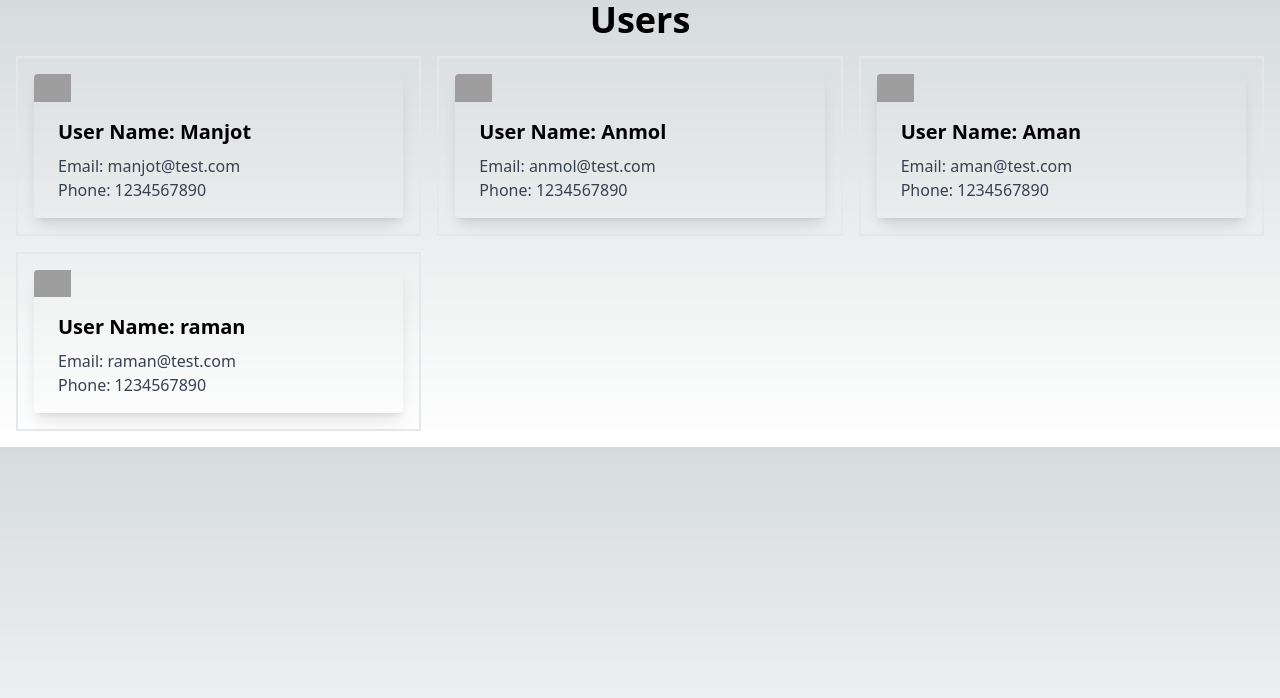
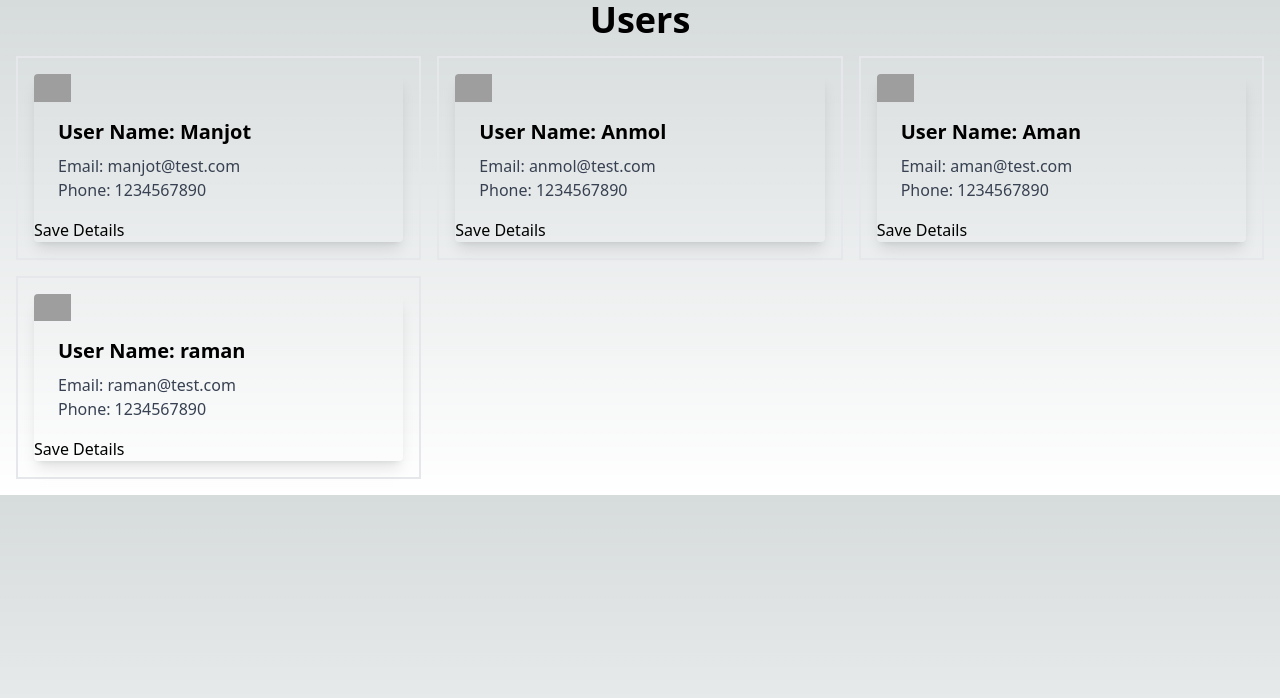
Before and after one commit to course-mark/react-tutorial, a Next.js app in the folder my-app/: page /users in a window 1280 px wide. Shown: the top 698 px of the page. Built offline with nearby package versions, Linux system fonts and the light colour scheme; grey boxes are pictures that could not be loaded.

Commit message:
functions as prop

```diff
--- a/my-app/src/components/UserCard.jsx
+++ b/my-app/src/components/UserCard.jsx
@@ -16,6 +16,9 @@ function UserCard(props) {
           <p className="text-gray-700 text-base">Phone: {props.phone}</p>
         </div>
 
+        <button onClick={()=>{
+            props.onSaveUserDetails()
+        }}>Save Details</button>
 
       </div>
     </div>
--- a/my-app/src/pages/users.js
+++ b/my-app/src/pages/users.js
@@ -24,15 +24,25 @@ const userData = [
   },
 ];
 
-const convertedArrayToJsx = userData.map((user) => {
-  return <UserCard name={user.name} email={user.email} phone={user.phone} />;
-});
-
 function users() {
   return (
     <div>
       <h1 className="text-4xl text-center font-bold">Users</h1>
-      <div className="grid grid-cols-3 gap-4 p-4">{convertedArrayToJsx}</div>
+      <div className="grid grid-cols-3 gap-4 p-4">
+        {userData.map((user) => {
+          return (
+            <UserCard
+              name={user.name}
+              email={user.email}
+              phone={user.phone}
+              // function as a prop
+              onSaveUserDetails={() => {
+                alert("data is being saved");
+              }}
+            />
+          );
+        })}
+      </div>
     </div>
   );
 }
```
